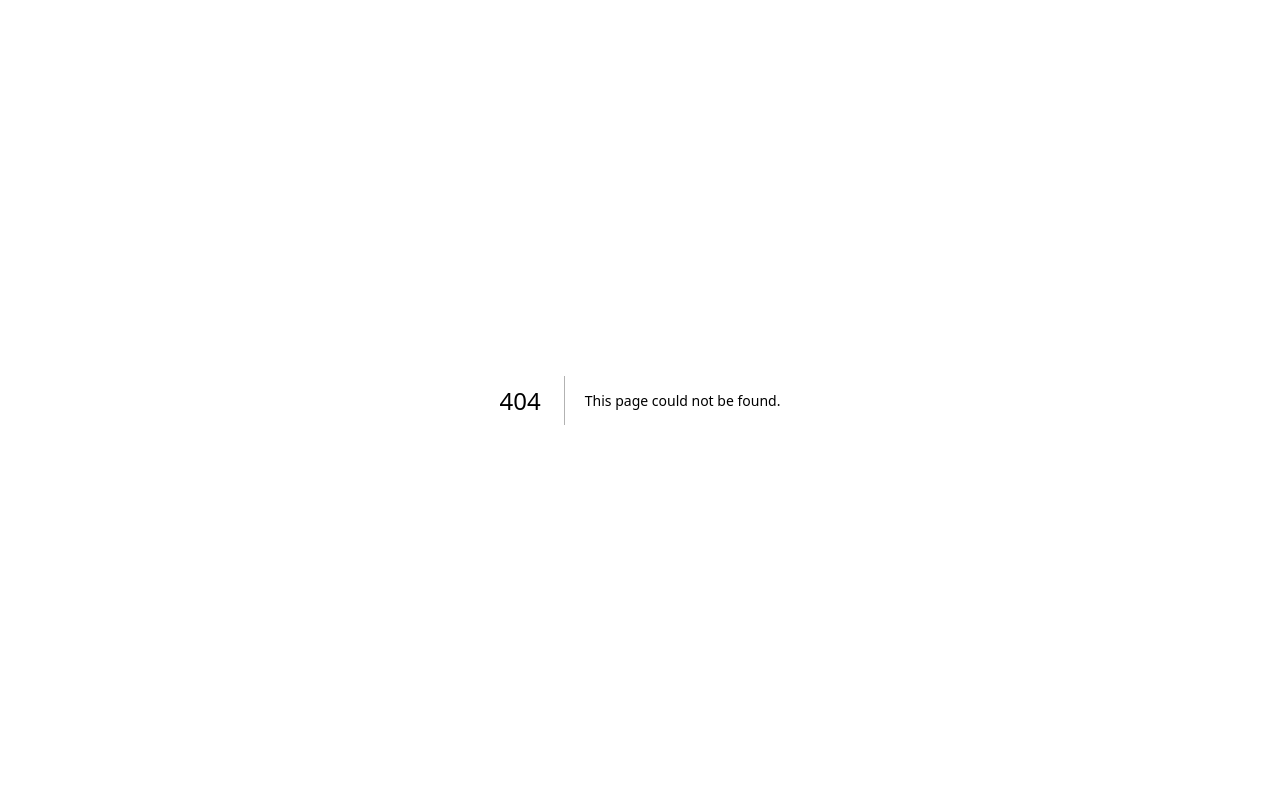
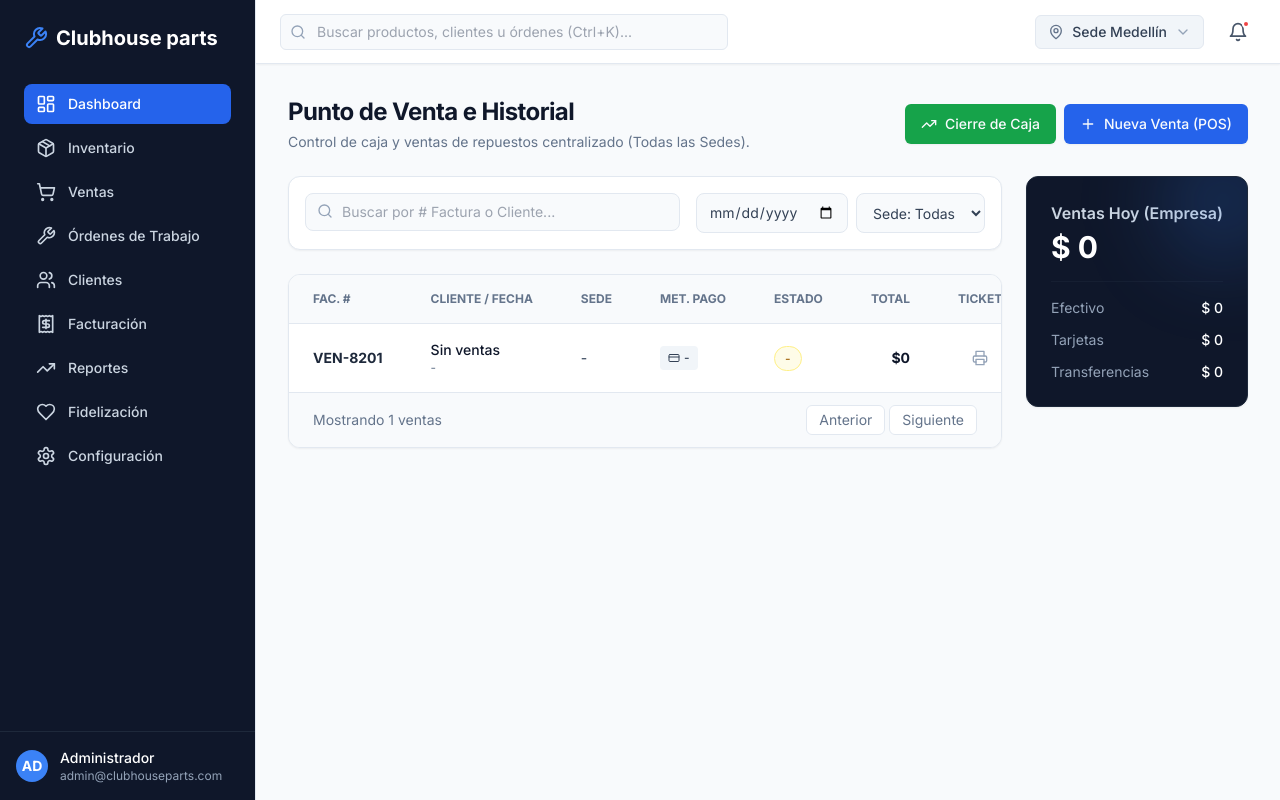
Before and after one commit to Gerencia-del-Software/Clubhouseparts, a Next.js app: page /sales in a window 1280 px wide. Before the commit this address had no page. Built offline with nearby package versions, Linux system fonts and the light colour scheme; no server answers; the database is empty.

Commit message:
Fix final 404: Estructura plana bajo (dashboard) y rutas directas

```diff
--- a/src/app/(dashboard)/dashboard/sales/page.tsx
+++ b/src/app/(dashboard)/sales/page.tsx
@@ -29,20 +29,19 @@ export default async function SalesPage() {
         { id: "VEN-8201", customer: "Sin ventas", date: "-", branch: "-", total: "$0", method: "-", status: "-" },
     ];
 
-    // Stats for sidebar (Medellin as example)
+    // Stats for sidebar (Global - All Branches)
     const today = new Date();
     today.setHours(0, 0, 0, 0);
-    const medellinSales = await prisma.sale.findMany({
+    const todaySales = await prisma.sale.findMany({
         where: {
-            branch: { name: { contains: 'Medellín' } },
             createdAt: { gte: today }
         }
     });
 
-    const totalToday = medellinSales.reduce((acc, s) => acc + s.total, 0);
-    const cashTotal = medellinSales.filter(s => s.paymentMethod === 'EFECTIVO').reduce((acc, s) => acc + s.total, 0);
-    const cardTotal = medellinSales.filter(s => s.paymentMethod === 'TARJETA').reduce((acc, s) => acc + s.total, 0);
-    const transTotal = medellinSales.filter(s => s.paymentMethod === 'TRANSFERENCIA').reduce((acc, s) => acc + s.total, 0);
+    const totalToday = todaySales.reduce((acc, s) => acc + s.total, 0);
+    const cashTotal = todaySales.filter(s => s.paymentMethod === 'EFECTIVO').reduce((acc, s) => acc + s.total, 0);
+    const cardTotal = todaySales.filter(s => s.paymentMethod === 'TARJETA').reduce((acc, s) => acc + s.total, 0);
+    const transTotal = todaySales.filter(s => s.paymentMethod === 'TRANSFERENCIA').reduce((acc, s) => acc + s.total, 0);
 
     return (
         <div className="flex flex-col h-full space-y-6">
@@ -50,7 +49,7 @@ export default async function SalesPage() {
                 <div>
                     <h1 className="text-2xl font-bold tracking-tight text-slate-900">Punto de Venta e Historial</h1>
                     <p className="text-sm text-slate-500 mt-1">
-                        Control de caja y ventas de repuestos en mostrador (Datos Reales MySQL).
+                        Control de caja y ventas de repuestos centralizado (Todas las Sedes).
                     </p>
                 </div>
                 <div className="flex items-center gap-2">
@@ -81,9 +80,10 @@ export default async function SalesPage() {
                         <div className="flex gap-2">
                             <input type="date" className="px-3 py-2 bg-slate-50 border border-slate-200 rounded-lg text-sm text-slate-700 focus:outline-none focus:ring-1 focus:ring-blue-500" />
                             <select className="px-3 py-2 bg-slate-50 border border-slate-200 rounded-lg text-sm text-slate-700 focus:outline-none focus:ring-1 focus:ring-blue-500 hidden sm:block">
-                                <option>Estado: Todas</option>
-                                <option>Pagadas</option>
-                                <option>Pendientes</option>
+                                <option>Sede: Todas</option>
+                                <option>Amalfi</option>
+                                <option>Medellín</option>
+                                <option>Bogotá</option>
                             </select>
                         </div>
                     </div>
@@ -110,7 +110,7 @@ export default async function SalesPage() {
                                                 <div className="text-slate-900 font-medium">{s.customer}</div>
                                                 <div className="text-slate-500 text-xs">{s.date}</div>
                                             </td>
-                                            <td className="px-6 py-4 text-slate-600">{s.branch}</td>
+                                            <td className="px-6 py-4 text-slate-600 font-medium">{s.branch}</td>
                                             <td className="px-6 py-4">
                                                 <span className="flex items-center text-slate-700 text-xs font-medium bg-slate-100 px-2 py-1 rounded w-fit capitalize">
                                                     <CreditCard className="w-3 h-3 mr-1" /> {s.method.toLowerCase()}
@@ -148,7 +148,7 @@ export default async function SalesPage() {
                 <div className="space-y-6">
                     <div className="bg-slate-900 text-white rounded-xl shadow-sm border border-slate-800 p-6 relative overflow-hidden">
                         <div className="absolute top-0 right-0 w-32 h-32 bg-blue-500/20 rounded-full -mr-10 -mt-10 blur-2xl"></div>
-                        <h3 className="font-semibold text-slate-300 mb-1">Ventas Hoy (Medellín)</h3>
+                        <h3 className="font-semibold text-slate-300 mb-1">Ventas Hoy (Empresa)</h3>
                         <div className="text-3xl font-bold mb-4">{new Intl.NumberFormat('es-CO', { style: 'currency', currency: 'COP', maximumFractionDigits: 0 }).format(totalToday)}</div>
 
                         <div className="space-y-3 pt-4 border-t border-slate-800/50">
--- a/src/components/layout/Sidebar.tsx
+++ b/src/components/layout/Sidebar.tsx
@@ -9,14 +9,14 @@ import {
 export function Sidebar() {
     const routes = [
         { name: "Dashboard", icon: LayoutDashboard, href: "/dashboard" },
-        { name: "Inventario", icon: Package, href: "/dashboard/inventory" },
-        { name: "Ventas", icon: ShoppingCart, href: "/dashboard/sales" },
-        { name: "Órdenes de Trabajo", icon: Wrench, href: "/dashboard/work-orders" },
-        { name: "Clientes", icon: Users, href: "/dashboard/customers" },
-        { name: "Facturación", icon: Receipt, href: "/dashboard/invoices" },
-        { name: "Reportes", icon: TrendingUp, href: "/dashboard/reports" },
-        { name: "Fidelización", icon: Heart, href: "/dashboard/loyalty" },
-        { name: "Configuración", icon: Settings, href: "/dashboard/settings" },
+        { name: "Inventario", icon: Package, href: "/inventory" },
+        { name: "Ventas", icon: ShoppingCart, href: "/sales" },
+        { name: "Órdenes de Trabajo", icon: Wrench, href: "/work-orders" },
+        { name: "Clientes", icon: Users, href: "/customers" },
+        { name: "Facturación", icon: Receipt, href: "/invoices" },
+        { name: "Reportes", icon: TrendingUp, href: "/reports" },
+        { name: "Fidelización", icon: Heart, href: "/loyalty" },
+        { name: "Configuración", icon: Settings, href: "/settings" },
     ]
 
     return (
```
Also changed, not shown: src/app/(dashboard)/customers/page.tsx (renamed from src/app/(dashboard)/dashboard/customers/page.tsx), src/app/(dashboard)/inventory/page.tsx (renamed from src/app/(dashboard)/dashboard/inventory/page.tsx), src/app/(dashboard)/invoices/page.tsx (renamed from src/app/(dashboard)/dashboard/invoices/page.tsx), src/app/(dashboard)/loyalty/page.tsx (renamed from src/app/(dashboard)/dashboard/loyalty/page.tsx), src/app/(dashboard)/reports/page.tsx (renamed from src/app/(dashboard)/dashboard/reports/page.tsx), src/app/(dashboard)/settings/page.tsx (renamed from src/app/(dashboard)/dashboard/settings/page.tsx), src/app/(dashboard)/work-orders/page.tsx (renamed from src/app/(dashboard)/dashboard/work-orders/page.tsx).
